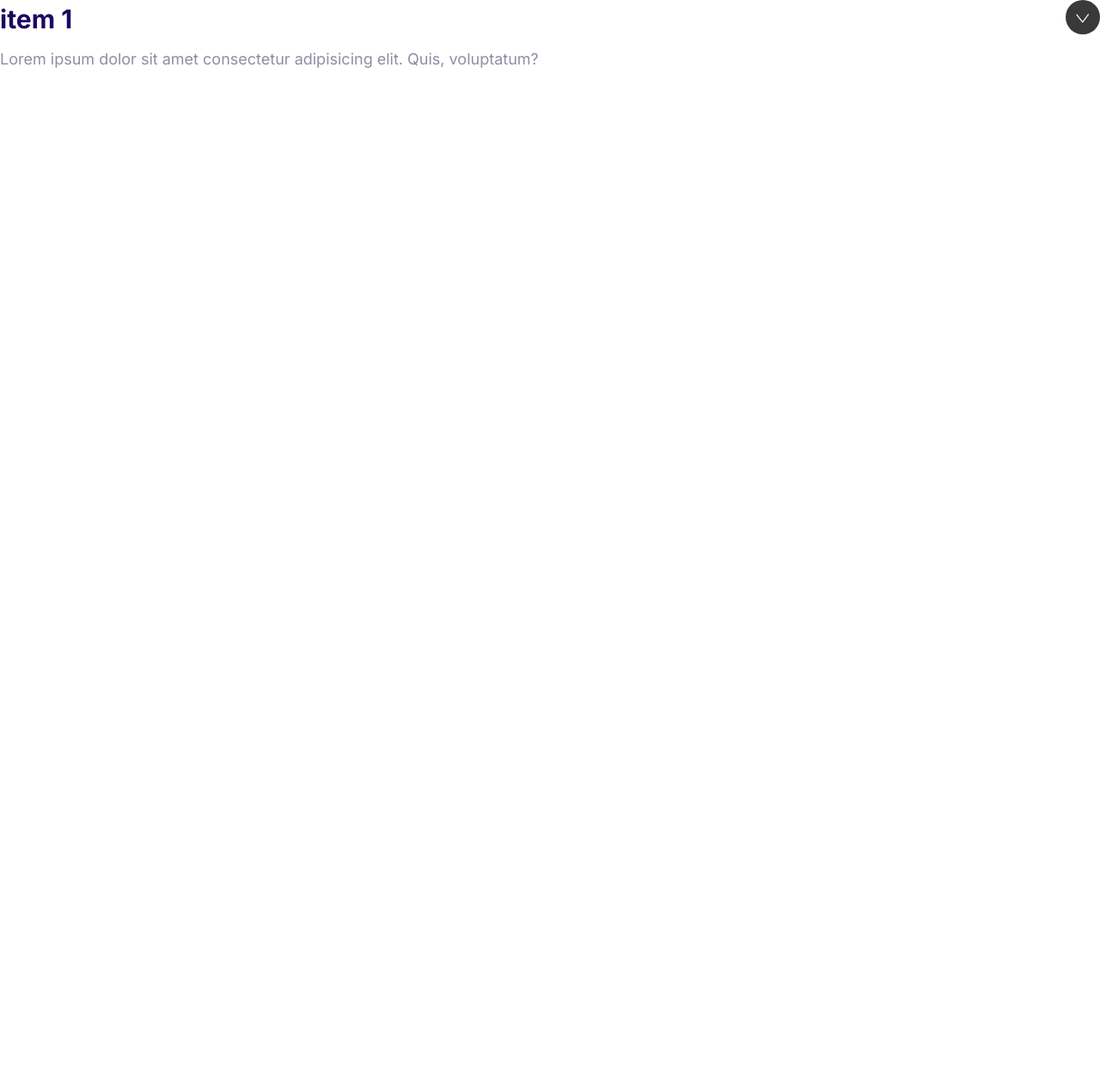
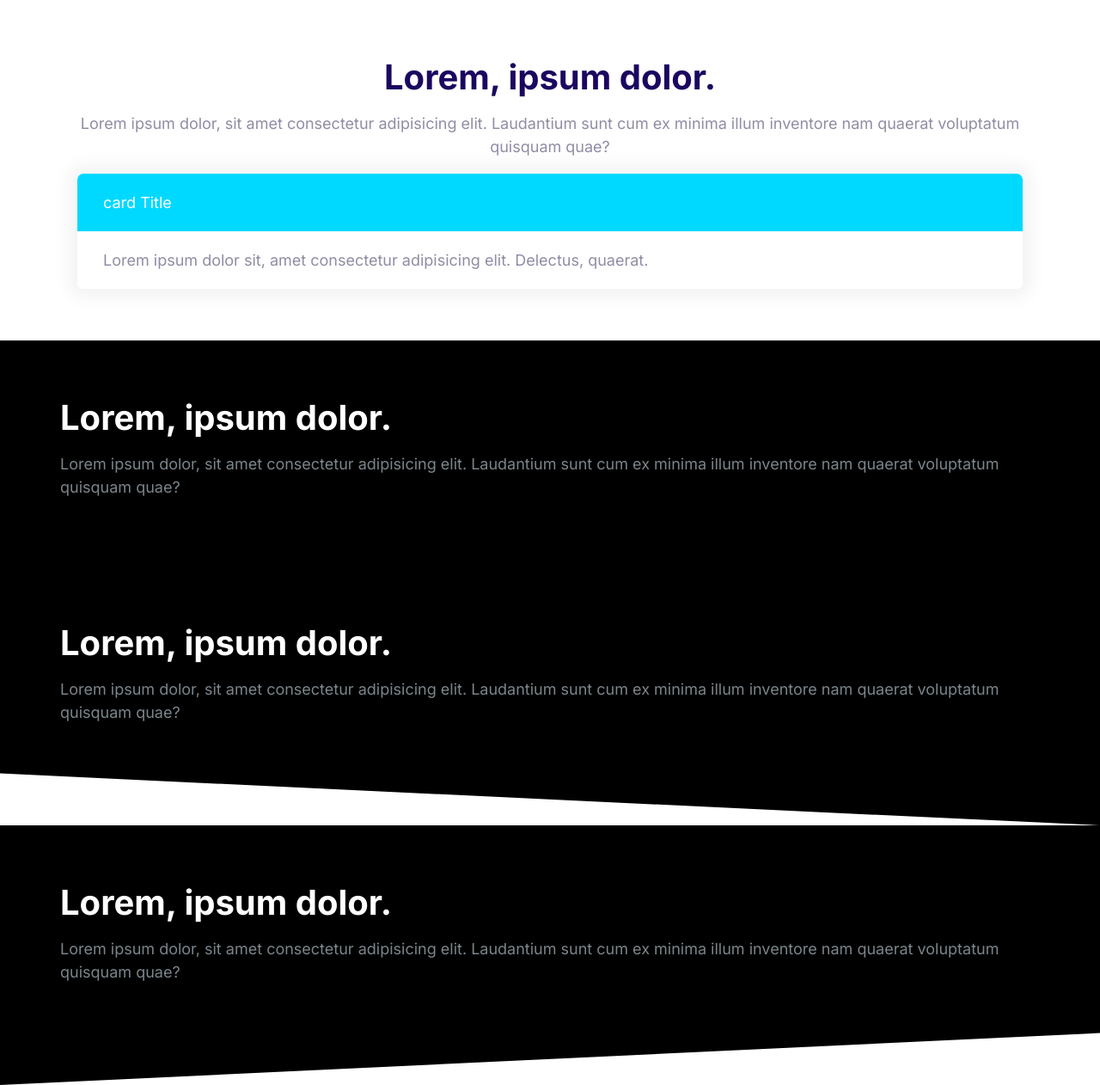
Before and after one commit to ashkan-romi/ashkify, a plain HTML site: page index.html in a window 1280 px wide. Shown: the whole page at 86% size. Before the commit the page ends 800 px from the top, so only its background shows below. Drawn offline with Linux system fonts and the light colour scheme.

Commit message:
building blocks

```diff
--- a/css/styles.css
+++ b/css/styles.css
@@ -505,3 +505,33 @@ a {
   max-height: 100vh;
   opacity: 1;
 }
+/* blocks */
+.block {
+  --padding-vertical: 6rem;
+  padding: var(--padding-vertical) 2rem;
+}
+.block__header {
+  text-align: center;
+}
+.block--dark {
+  background-color: #000;
+  color: #7b858b;
+}
+.block .block__heading {
+  margin-top: 0;
+}
+.block--dark .block__heading {
+  color: #fff;
+}
+.block--skewed-right {
+  padding-bottom: calc(var(--padding-vertical) + 4rem);
+  clip-path: polygon(0% 0%, 100% 0%, 100% 100%, 0% 80%);
+}
+.block--skewed-left {
+  padding-bottom: calc(var(--padding-vertical) + 4rem);
+  clip-path: polygon(0% 0%, 100% 0%, 100% 80%, 0% 100%);
+}
+.container {
+  max-width: 1140px;
+  margin: 0 auto;
+}
--- a/index.html
+++ b/index.html
@@ -15,22 +15,52 @@
     <title>Moshify</title>
   </head>
   <body>
-    <div class="collapsible collapsible--expanded">
-      <div class="collapsible__header">
-        <h2 class="collapsible__heading">item 1</h2>
-        <img
-          src="./images/chevron.svg"
-          class="icon icon--white collapsible__chevron"
-          alt=""
-        />
-      </div>
-      <div class="collapsible__content">
+    <section class="block container">
+      <div class="block__header">
+        <h2 class="block__heading">Lorem, ipsum dolor.</h2>
         <p>
-          Lorem ipsum dolor sit amet consectetur adipisicing elit. Quis,
-          voluptatum?
+          Lorem ipsum dolor, sit amet consectetur adipisicing elit. Laudantium
+          sunt cum ex minima illum inventore nam quaerat voluptatum quisquam
+          quae?
         </p>
       </div>
-    </div>
-    <script src="./js/main.js"></script>
+      <div class="card card--secondary">
+        <header class="card__header">card Title</header>
+        <div class="card__body">
+          Lorem ipsum dolor sit, amet consectetur adipisicing elit. Delectus,
+          quaerat.
+        </div>
+      </div>
+    </section>
+    <section class="block block--dark">
+      <div class="container">
+        <h2 class="block__heading">Lorem, ipsum dolor.</h2>
+        <p>
+          Lorem ipsum dolor, sit amet consectetur adipisicing elit. Laudantium
+          sunt cum ex minima illum inventore nam quaerat voluptatum quisquam
+          quae?
+        </p>
+      </div>
+    </section>
+    <section class="block block--dark block--skewed-right">
+      <div class="container">
+        <h2 class="block__heading">Lorem, ipsum dolor.</h2>
+        <p>
+          Lorem ipsum dolor, sit amet consectetur adipisicing elit. Laudantium
+          sunt cum ex minima illum inventore nam quaerat voluptatum quisquam
+          quae?
+        </p>
+      </div>
+    </section>
+    <section class="block block--dark block--skewed-left">
+      <div class="container">
+        <h2 class="block__heading">Lorem, ipsum dolor.</h2>
+        <p>
+          Lorem ipsum dolor, sit amet consectetur adipisicing elit. Laudantium
+          sunt cum ex minima illum inventore nam quaerat voluptatum quisquam
+          quae?
+        </p>
+      </div>
+    </section>
   </body>
 </html>
```
Also changed, not shown: components/blocks.html (added, +43 -0 lines).
